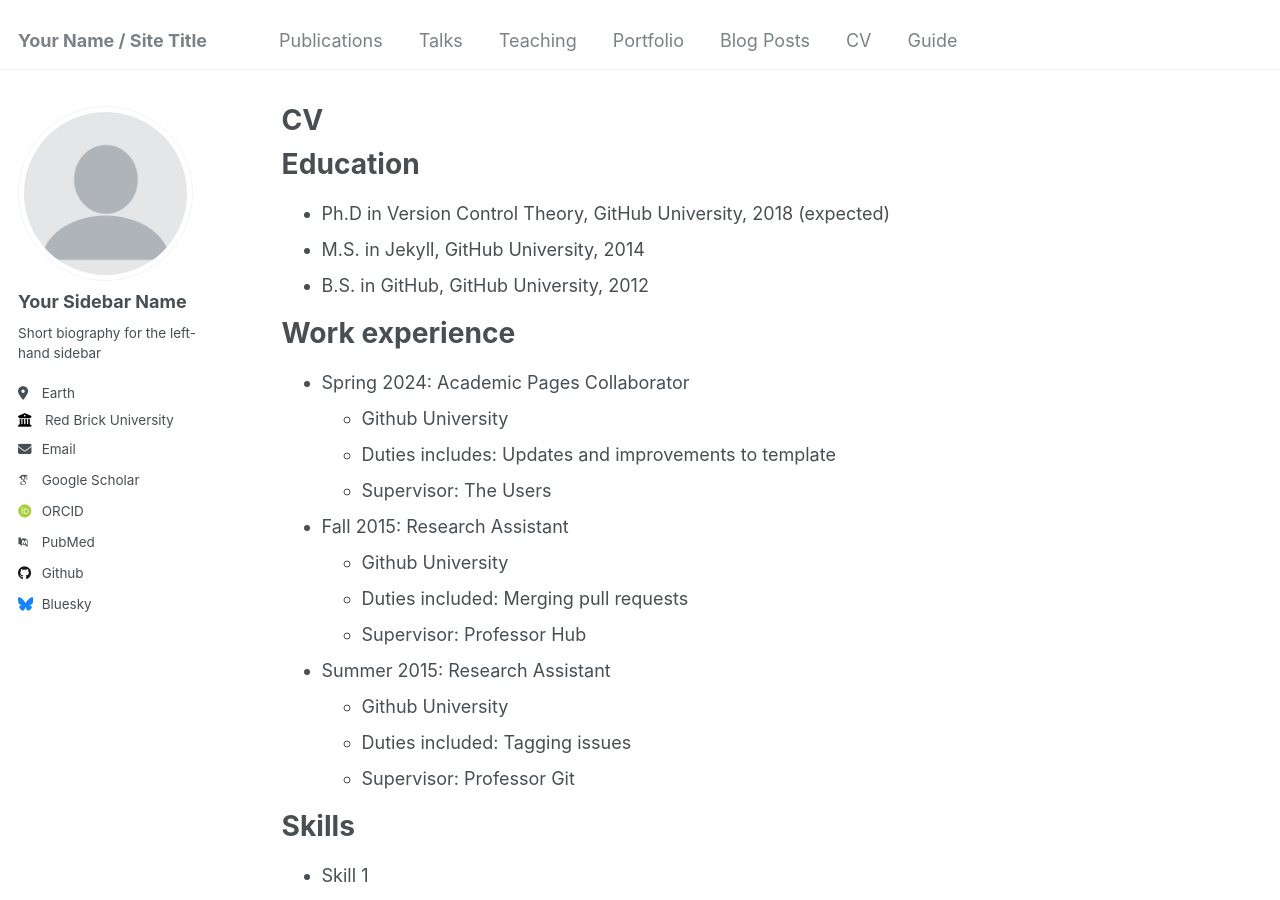
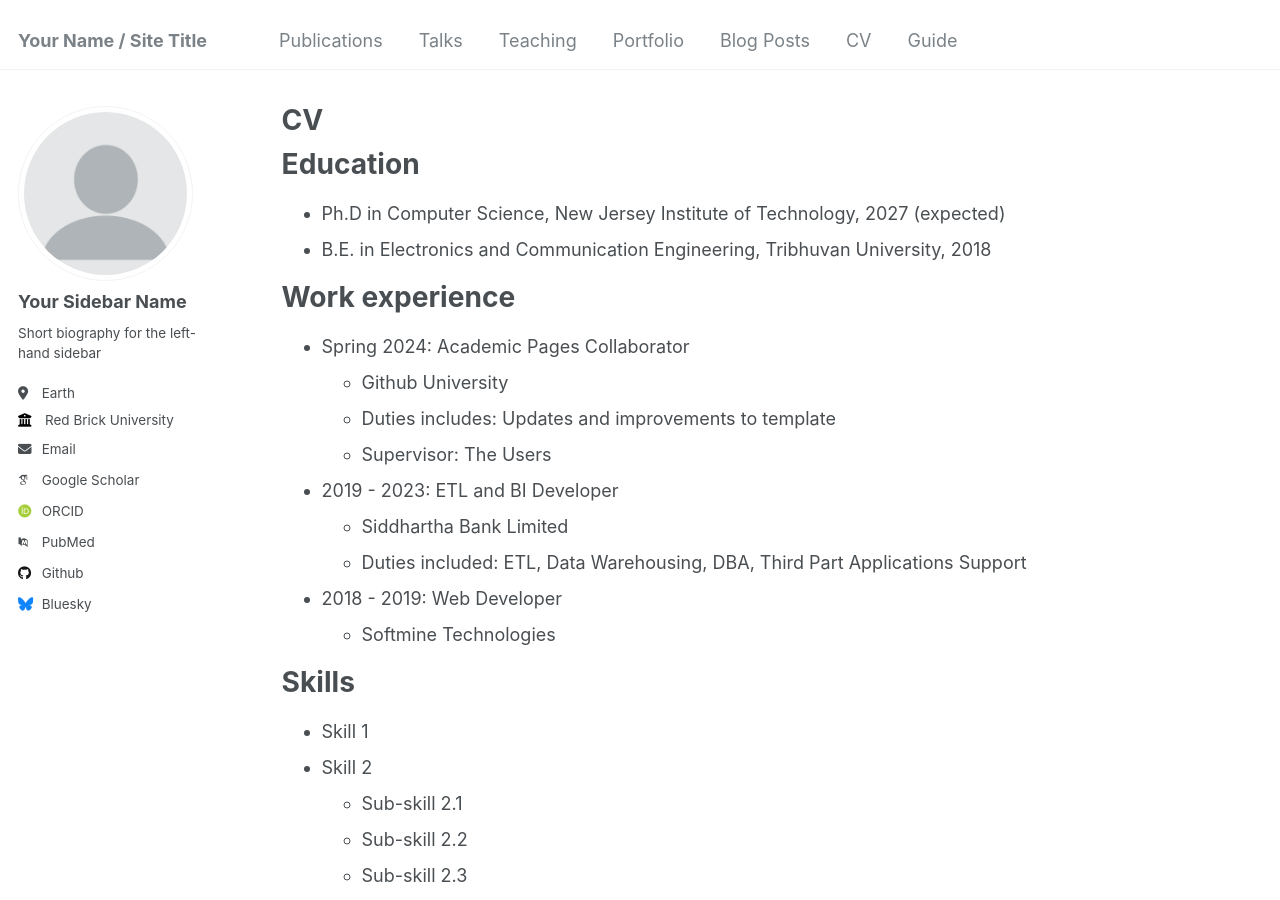
Before and after one commit to im-rikesh/im-rikesh.github.io, a Jekyll site: the page built from _pages/cv.md, in a window 1280 px wide and 900 px high. Built offline with Jekyll 4.4.1, drawn with Linux system fonts in a browser that asks for light colours; some web fonts are replaced.

Commit message:
Update cv.md

```diff
--- a/_pages/cv.md
+++ b/_pages/cv.md
@@ -11,9 +11,8 @@ redirect_from:
 
 Education
 ======
-* Ph.D in Version Control Theory, GitHub University, 2018 (expected)
-* M.S. in Jekyll, GitHub University, 2014
-* B.S. in GitHub, GitHub University, 2012
+* Ph.D in Computer Science, New Jersey Institute of Technology, 2027 (expected)
+* B.E. in Electronics and Communication Engineering, Tribhuvan University, 2018
 
 Work experience
 ======
@@ -22,15 +21,12 @@ Work experience
   * Duties includes: Updates and improvements to template
   * Supervisor: The Users
 
-* Fall 2015: Research Assistant
-  * Github University
-  * Duties included: Merging pull requests
-  * Supervisor: Professor Hub
+* 2019 - 2023: ETL and BI Developer
+  * Siddhartha Bank Limited
+  * Duties included: ETL, Data Warehousing, DBA, Third Part Applications Support
 
-* Summer 2015: Research Assistant
-  * Github University
-  * Duties included: Tagging issues
-  * Supervisor: Professor Git
+* 2018 - 2019: Web Developer
+  * Softmine Technologies
 
 Skills
 ======
```
